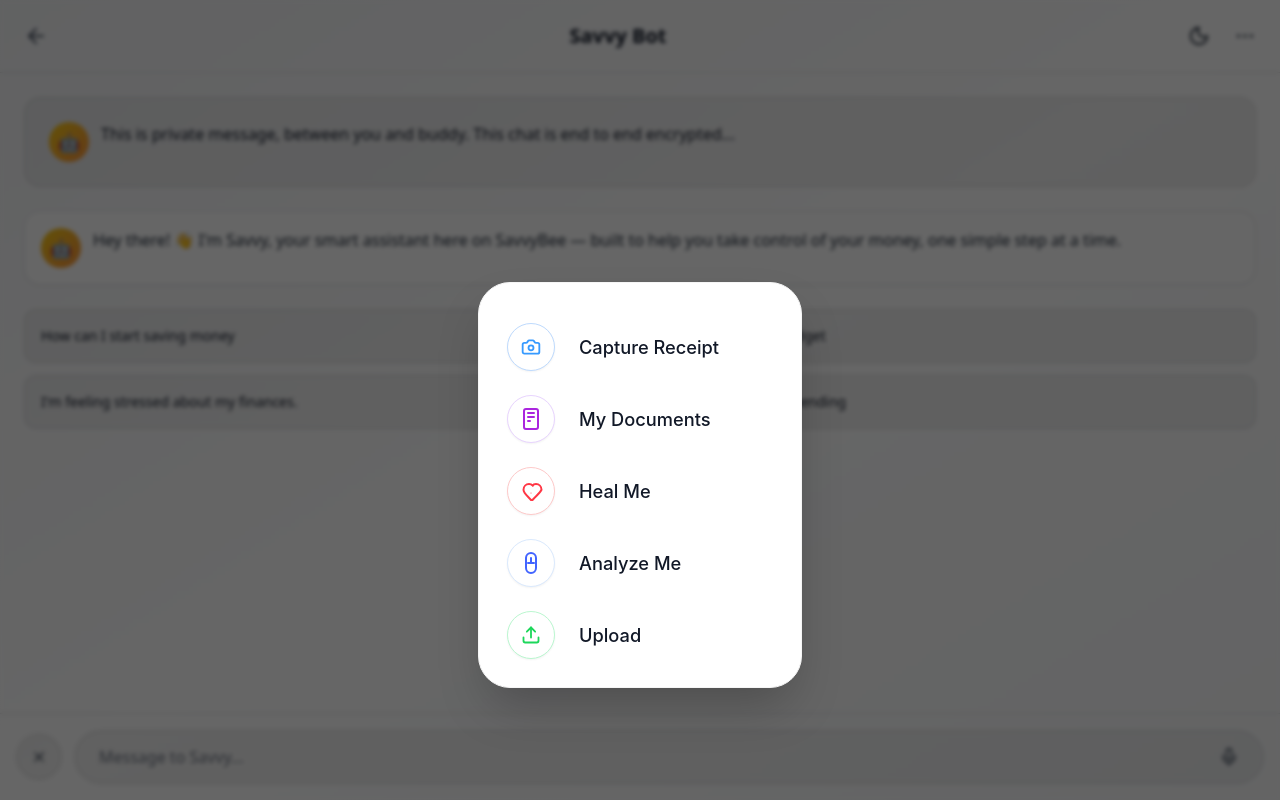
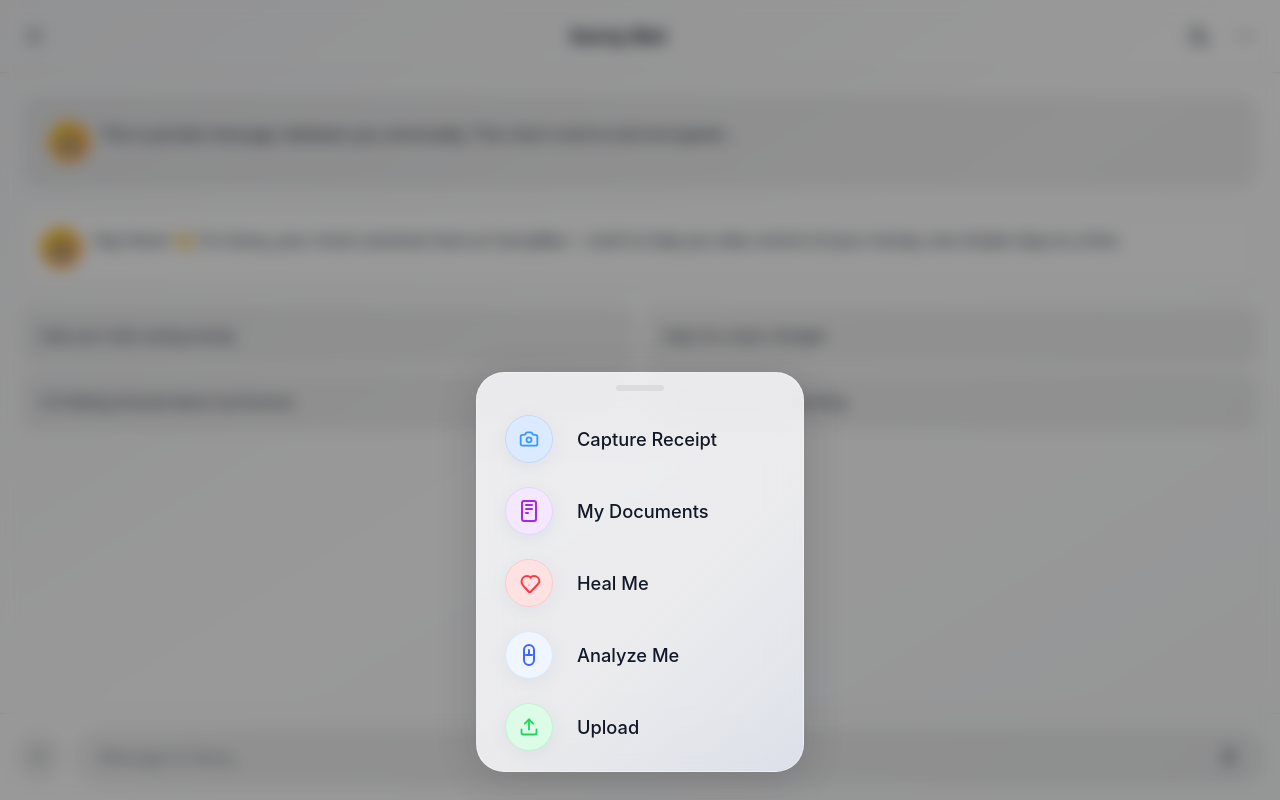
Before and after one commit to digitalboomster/savvy-bot-canvas-remake, a React (Vite) app: page /chat in a window 1280 px wide. Both pictures are taken after a click on the button 39 px from the left and 757 px from the top of the page. Built offline with nearby package versions, Linux system fonts and the light colour scheme.

Commit message:
Feat: Implement iMessage-like feature menu
Implement the feature menu with an animation similar to iMessage when the plus button is pressed.

```diff
--- a/src/components/ChatFeaturesMenu.tsx
+++ b/src/components/ChatFeaturesMenu.tsx
@@ -1,21 +1,20 @@
-import React from "react";
+
+import React, { useEffect, useRef, useState } from "react";
 import { Camera, Upload } from "lucide-react";
 
-// Custom SVG icons for My Documents, Heal Me, Analyze Me, Smart Assistant
+// Custom SVG icons for My Documents, Heal Me, Analyze Me
 const IconDocuments = () => (
   <svg width={24} height={24} fill="none" viewBox="0 0 24 24">
     <rect x={5} y={2} width={14} height={20} rx={2} stroke="#AB26DF" strokeWidth={2} />
     <path d="M9 6h6M9 10h6M9 14h2" stroke="#AB26DF" strokeWidth={2} strokeLinecap="round" />
   </svg>
 );
-// Heal Me (heart)
 const IconHeal = () => (
   <svg width={24} height={24} fill="none" viewBox="0 0 24 24">
     <path d="M12 21c-3.866-4.302-7.5-6.918-7.5-10.212C4.5 7.319 7.019 5 10.005 5c1.419 0 2.784.595 3.734 1.561C14.211 5.597 15.576 5 16.995 5c2.986 0 5.505 2.319 5.505 5.788C21 14.082 17.366 16.698 13.5 21z" stroke="#FF3745" strokeWidth={2} />
     <circle cx="12" cy="14" r="0.5" fill="#FF3745"/>
   </svg>
 );
-// Analyze Me (medical cross)
 const IconAnalyse = () => (
   <svg width={24} height={24} fill="none" viewBox="0 0 24 24">
     <rect x={7} y={2} width={10} height={20} rx={5} stroke="#4264FF" strokeWidth={2}/>
@@ -36,7 +35,7 @@ const features: Feature[] = [
     key: "capture-receipt",
     label: "Capture Receipt",
     icon: <Camera size={20} color="#379AFF" strokeWidth={2.2} />,
-    iconBgClass: "bg-blue-100", // circle soft blue
+    iconBgClass: "bg-blue-100",
     iconBorder: "border-blue-200"
   },
   {
@@ -76,22 +75,77 @@ interface ChatFeaturesMenuProps {
   className?: string;
 }
 
+// Keyframes for sliding up w/ bounce
+const SPRING_ANIMATION = `
+@keyframes imsg-slide-up {
+  0% { transform: translateY(60%) scale(0.97); opacity: 0; }
+  70% { transform: translateY(-4%) scale(1.03); opacity: 1; }
+  100% { transform: translateY(0%) scale(1); opacity: 1; }
+}
+@keyframes imsg-slide-down {
+  0%   { transform: translateY(0%) scale(1); opacity: 1;}
+  100% { transform: translateY(50%) scale(0.98); opacity: 0;}
+}
+`;
+
+const ANIMATION_DURATION = 410; // ms
+
 const ChatFeaturesMenu: React.FC<ChatFeaturesMenuProps> = ({
   open,
   onClose,
   onFeatureClick = () => {},
   className = "",
 }) => {
-  if (!open) return null;
+  // Internal state for mounting/unmounting with animation
+  const [visible, setVisible] = useState(open);
+  const [animatingOut, setAnimatingOut] = useState(false);
+  const containerRef = useRef<HTMLDivElement>(null);
+
+  // Play mount anim on open
+  useEffect(() => {
+    if (open) {
+      setVisible(true);
+      setAnimatingOut(false);
+    } else if (visible) {
+      setAnimatingOut(true);
+      // wait for animation out, then actually hide
+      const timeout = setTimeout(() => {
+        setVisible(false);
+        setAnimatingOut(false);
+      }, ANIMATION_DURATION);
+      return () => clearTimeout(timeout);
+    }
+  }, [open]);
+
+  // Trap focus inside when open for a11y (basic)
+  useEffect(() => {
+    if (visible) {
+      const handleKeyDown = (e: KeyboardEvent) => {
+        // ESC to close
+        if (e.key === "Escape") onClose();
+      };
+      window.addEventListener("keydown", handleKeyDown);
+      return () => window.removeEventListener("keydown", handleKeyDown);
+    }
+  }, [visible, onClose]);
+
+  if (!visible) return null;
+
+  // Animation class depends on animatingOut
+  const animClass = animatingOut
+    ? "imsg-slide-down"
+    : "imsg-slide-up";
+
   return (
     <>
+      {/* Anim keyframes injected only once per app */}
+      <style>{SPRING_ANIMATION}</style>
       {/* Overlay */}
       <div
-        className="fixed inset-0 z-40 bg-black/60 animate-fade-in transition-opacity"
+        className={`fixed inset-0 z-40 bg-black/40 transition-opacity duration-300 ${animatingOut ? 'opacity-0' : 'opacity-100'}`}
         style={{
-          // support both dark and light mode
-          backdropFilter: 'blur(2px)',
-          WebkitBackdropFilter: 'blur(2px)'
+          backdropFilter: 'blur(8px)',
+          WebkitBackdropFilter: 'blur(8px)'
         }}
         aria-hidden="true"
         onClick={onClose}
@@ -99,43 +153,79 @@ const ChatFeaturesMenu: React.FC<ChatFeaturesMenuProps> = ({
       {/* Menu */}
       <div
         className={`
-          fixed left-1/2 bottom-28 z-50 animate-fade-in
+          fixed left-1/2 bottom-7 z-50
           transform -translate-x-1/2
-          px-2 w-[340px] max-w-full
+          w-[344px] max-w-[96vw] px-2
+          transition-all
+          select-none
           ${className}
         `}
+        style={{
+          pointerEvents: animatingOut ? "none" : "auto"
+        }}
         tabIndex={-1}
+        ref={containerRef}
         onMouseDown={e => e.stopPropagation()}
       >
-        <div className="rounded-[32px] bg-white border border-neutral-100 shadow-2xl overflow-hidden transition-all duration-300 max-w-full min-w-[300px] relative">
-          <div className="flex flex-col items-stretch px-0 pt-7 pb-4">
+        <div
+          className={`
+            relative
+            rounded-[28px]
+            border border-white/30 dark:border-white/15
+            shadow-2xl
+            overflow-hidden
+            min-w-[300px] max-w-full
+            animate-none
+            glassy-ios
+          `}
+          style={{
+            background: "linear-gradient(135deg, rgba(252,252,254,0.84) 57%, rgba(240,244,255,0.8) 100%)",
+            boxShadow: "0 6px 40px 0 rgba(30,30,40,0.19)",
+            backdropFilter: "blur(18px) saturate(1.25)",
+            WebkitBackdropFilter: "blur(18px) saturate(1.25)",
+            animation: `${animClass} ${ANIMATION_DURATION}ms cubic-bezier(.28,1.12,.39,.92)`,
+            willChange: "transform, opacity"
+          }}
+        >
+          {/* iMessage handlebar */}
+          <div className="w-12 h-[6px] rounded-full bg-zinc-300/80 dark:bg-white/20 mx-auto my-2 mb-1 mt-3 opacity-80 pointer-events-none" />
+          <div className="flex flex-col items-stretch pt-2 pb-2 px-0">
             <div className="flex flex-col gap-0">
               {features.map((feature, i) => (
                 <button
                   key={feature.key}
                   className={`
-                    flex items-center gap-4 w-full px-7 py-3 text-base font-medium focus:outline-none transition bg-transparent
+                    flex items-center gap-4 w-full px-7 py-3 text-base font-medium focus:outline-none
+                    transition-all
+                    bg-transparent
                     border-0
-                    hover:bg-neutral-50
-                    text-gray-900
+                    hover:bg-black/5 dark:hover:bg-white/5
+                    active:scale-[0.96]
+                    text-gray-900 dark:text-white
                     rounded-none
                     ${i === 0 ? "rounded-t-2xl" : ""}
                     ${i === features.length - 1 ? "rounded-b-2xl" : ""}
                   `}
                   aria-label={feature.label}
+                  style={{
+                    fontFamily: "Inter, Arial, sans-serif",
+                    fontWeight: 500,
+                    fontSize: "1.14rem",
+                    transition: "background .16s, transform .19s cubic-bezier(.44,.99,.56,1.16)",
+                  }}
+                  tabIndex={0}
                   onClick={() => {
                     onClose();
                     onFeatureClick(feature.key);
                   }}
-                  style={{
-                    fontFamily: "Inter, Arial, sans-serif",
-                    fontWeight: 500,
-                    fontSize: "1.14rem"
-                  }}
                 >
                   <span
-                    className={`w-12 h-12 flex items-center justify-center rounded-full bg-white shadow-sm border ${feature.iconBgClass} ${feature.iconBorder}`}
-                    style={{ backgroundClip: 'padding-box', transition: "box-shadow .18s" }}
+                    className={`w-12 h-12 flex items-center justify-center rounded-full border shadow-sm ${feature.iconBgClass} ${feature.iconBorder}`}
+                    style={{
+                      backgroundClip: 'padding-box',
+                      transition: "box-shadow .14s cubic-bezier(.44,.99,.56,1.16)",
+                      boxShadow: "0 4px 16px 0 rgba(95,123,160,0.10)"
+                    }}
                   >
                     {feature.icon}
                   </span>
@@ -146,7 +236,7 @@ const ChatFeaturesMenu: React.FC<ChatFeaturesMenuProps> = ({
           </div>
         </div>
       </div>
-      {/* Accessible close button (not visually necessary with overlay but kept for accessibility) */}
+      {/* Accessible close button offscreen for a11y */}
       <button
         className="fixed inset-0 z-40"
         tabIndex={-1}
```
